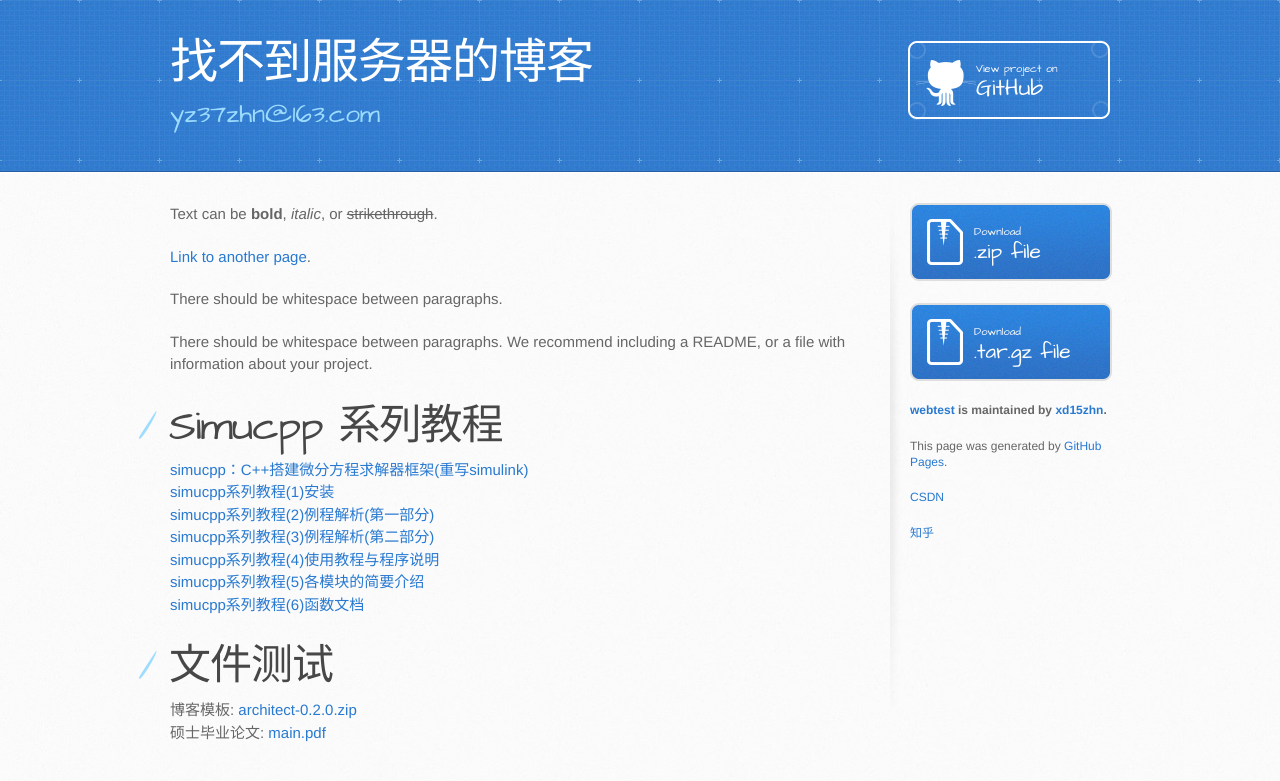
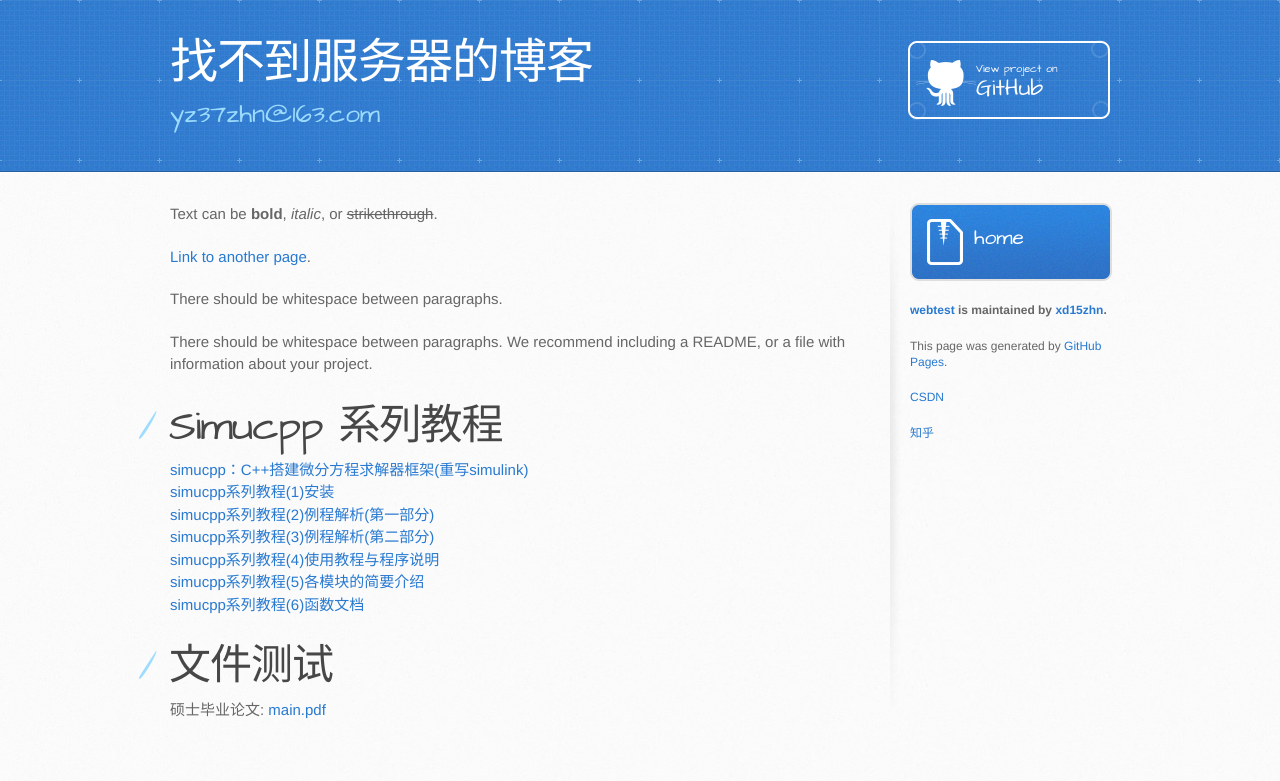
Before and after one commit to xd15zhn/webtest, a Jekyll site: the page built from index.md, in a window 1280 px wide. Shown: the top 781 px of the page. Built offline with Jekyll 4.4.1, drawn with Linux system fonts in a browser that asks for light colours.

Commit message:
04.04 1817

```diff
--- a/_config.yml
+++ b/_config.yml
@@ -1,5 +1,5 @@
 title: 找不到服务器的博客
 description: yz37zhn@163.com
-show_downloads: true
+show_downloads: false
 google_analytics:
 theme: jekyll-theme-architect
--- a/_layouts/default.html
+++ b/_layouts/default.html
@@ -40,15 +40,17 @@
 
         <aside id="sidebar">
           {% if site.show_downloads %}
-            <a href="{{ ./ }}" class="button">
+            <a href="{{ site.github.zip_url }}" class="button">
               <small>Download</small>
               .zip file
             </a>
-            <a href="{{ ./ }}" class="button">
+            <a href="{{ site.github.tar_url }}" class="button">
               <small>Download</small>
               .tar.gz file
             </a>
           {% endif %}
+
+          <a href="{{ site.github.repository_name }}" class="button">home</a>
 
           {% if site.github.is_project_page %}
             <p class="repo-owner"><a href="{{ site.github.repository_url }}">{{ site.github.repository_name }}</a> is maintained by <a href="{{ site.github.owner_url }}">{{ site.github.owner_name }}</a>.</p>
--- a/index.md
+++ b/index.md
@@ -21,5 +21,4 @@ There should be whitespace between paragraphs. We recommend including a README,
 [simucpp系列教程(6)函数文档](./simucpp_blog/simucpp6documentation.html)
 
 # 文件测试
-博客模板: [architect-0.2.0.zip](./files/architect-0.2.0.zip)
 硕士毕业论文: [main.pdf](https://gitee.com/xd15zhn/masterthesis/releases/download/V1.3.2/main.pdf)
```
